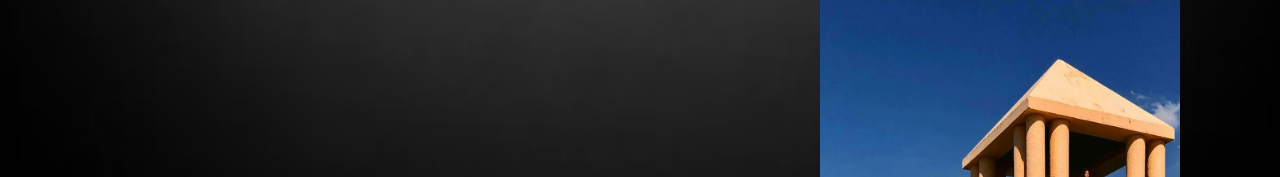
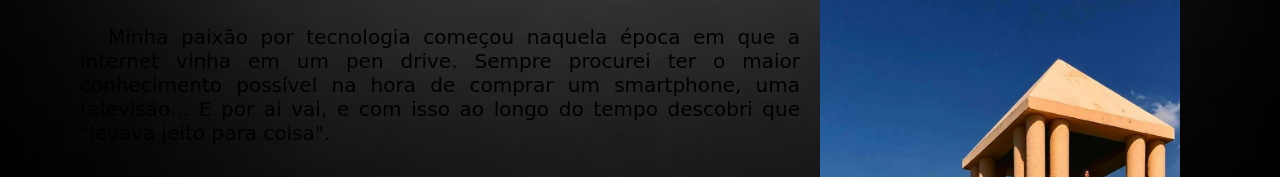
Before and after one commit to larissa-fv/Portfolio, a plain HTML site: page index.html in a window 1280 px wide. Shown: the part 775-952 px from the top of the page. Drawn offline with nearby package versions, Linux system fonts and the light colour scheme; a web font is replaced by a local one.

Commit message:
commit new changes

```diff
--- a/index.html
+++ b/index.html
@@ -42,11 +42,14 @@
               No início de 2020 comecei meus estudos e especialização
               em tudo que tivesse a ver com tecnologia e etc.
             </p>
+
             <p>
+                Minha paixão por tecnologia começou naquela época em que a internet vinha em um pen drive.
+                Sempre procurei ter o maior conhecimento possível na hora de comprar um smartphone, uma televisão...
+                E por ai vai, e com isso ao longo do tempo descobri que "levava jeito para coisa".
 
             </p>
-            <p>
-            </p>
+
 
 
 
```
